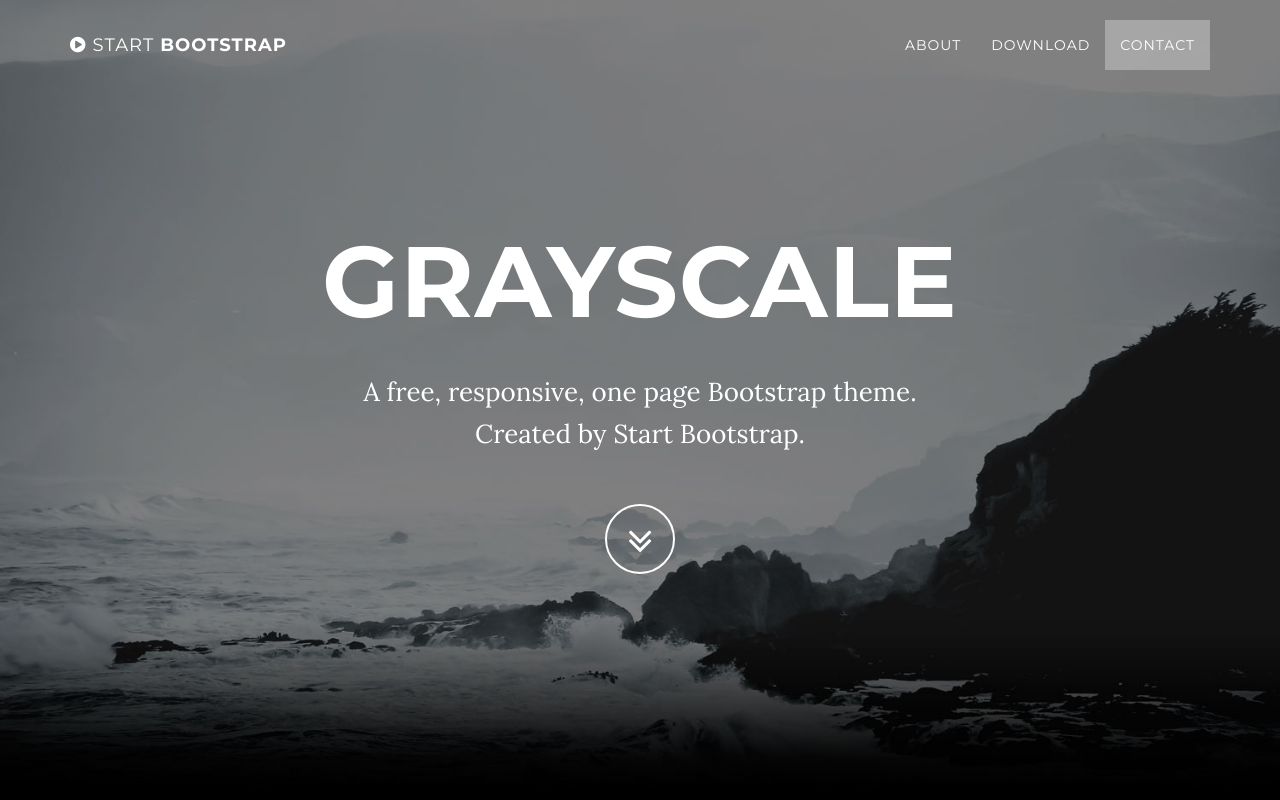
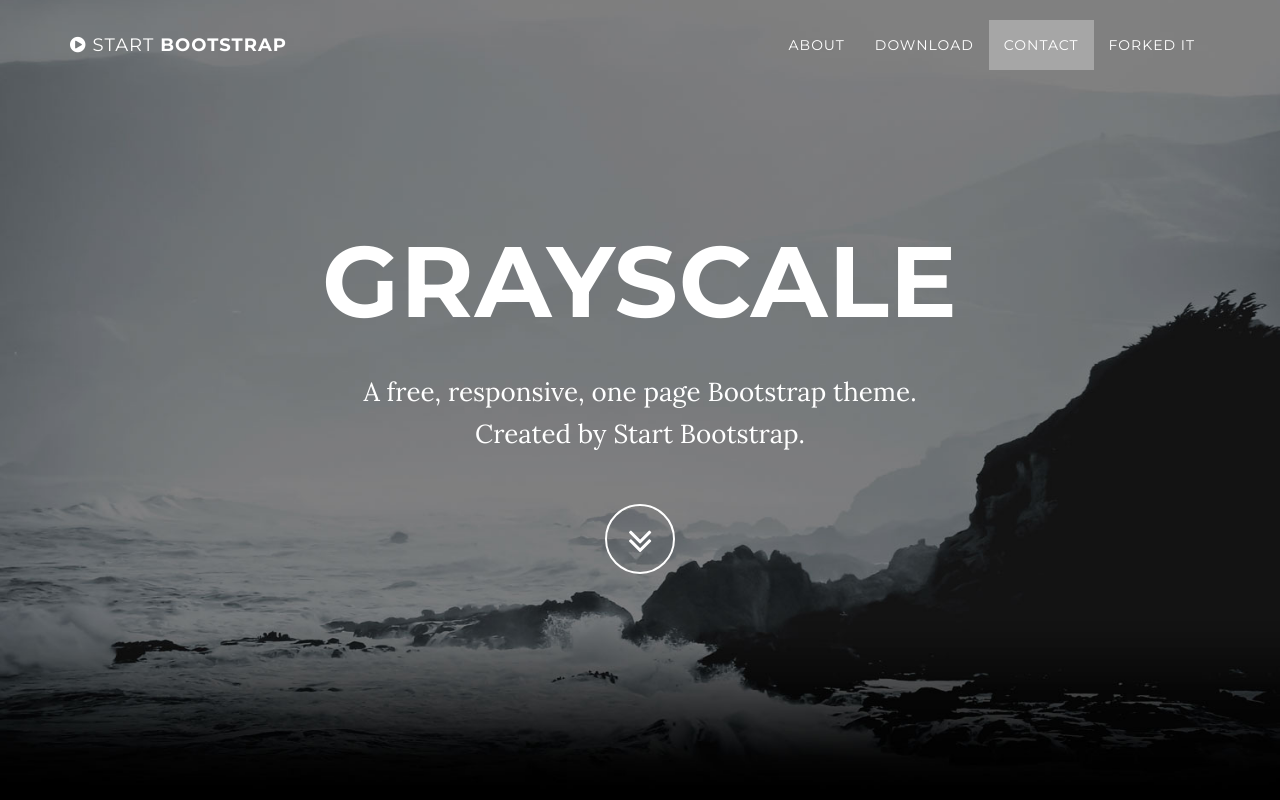
Before and after one commit to nmoutdoors/mysecondpage, a plain HTML site: page index.html in a window 1280 px wide. Shown: the top 800 px of the page. Drawn offline with Linux system fonts and the light colour scheme; some packages are replaced by stand-ins of ours.

Commit message:
Added a Menu Item
Testing GitHub Fork

```diff
--- a/index.html
+++ b/index.html
@@ -60,6 +60,9 @@
                     </li>
                     <li>
                         <a class="page-scroll" href="#contact">Contact</a>
+                    </li>
+                    <li>
+                        <a class="page-scroll" href="#ForkTest">Forked It</a>
                     </li>
                 </ul>
             </div>
```
